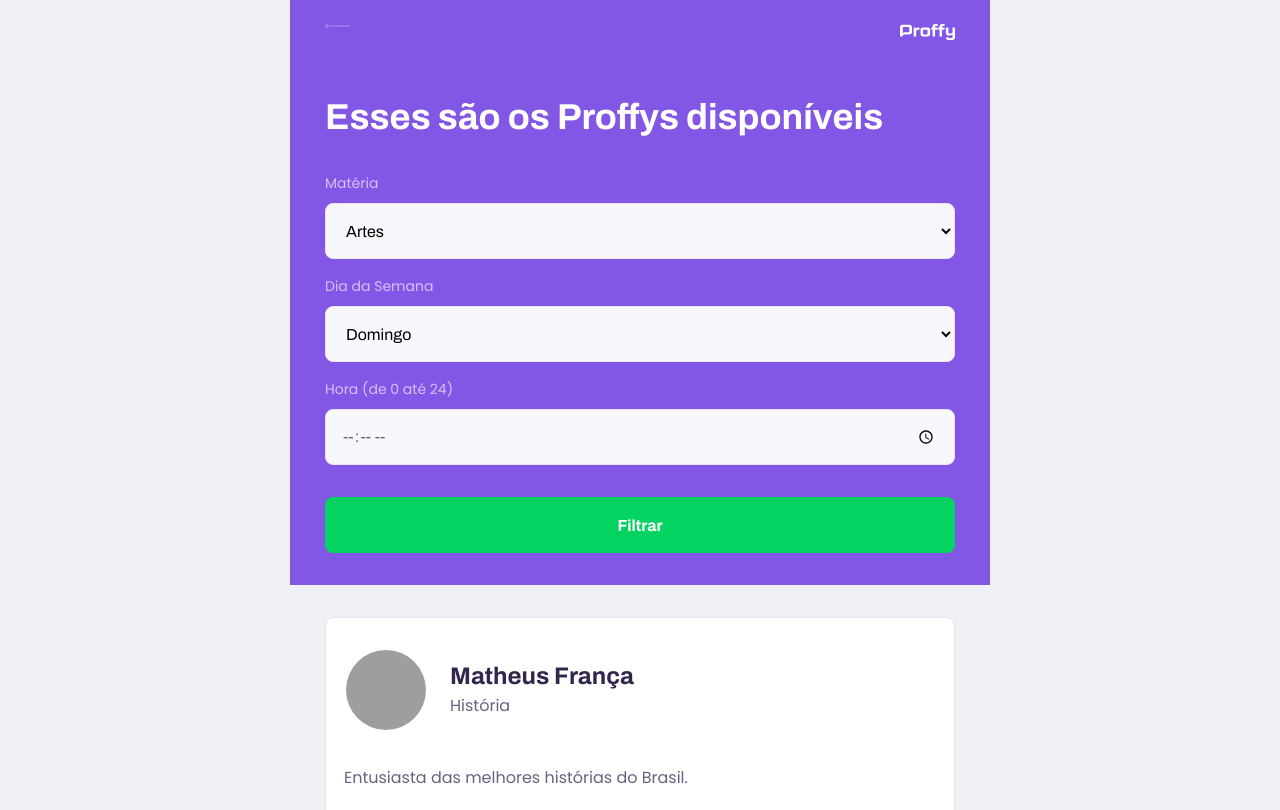
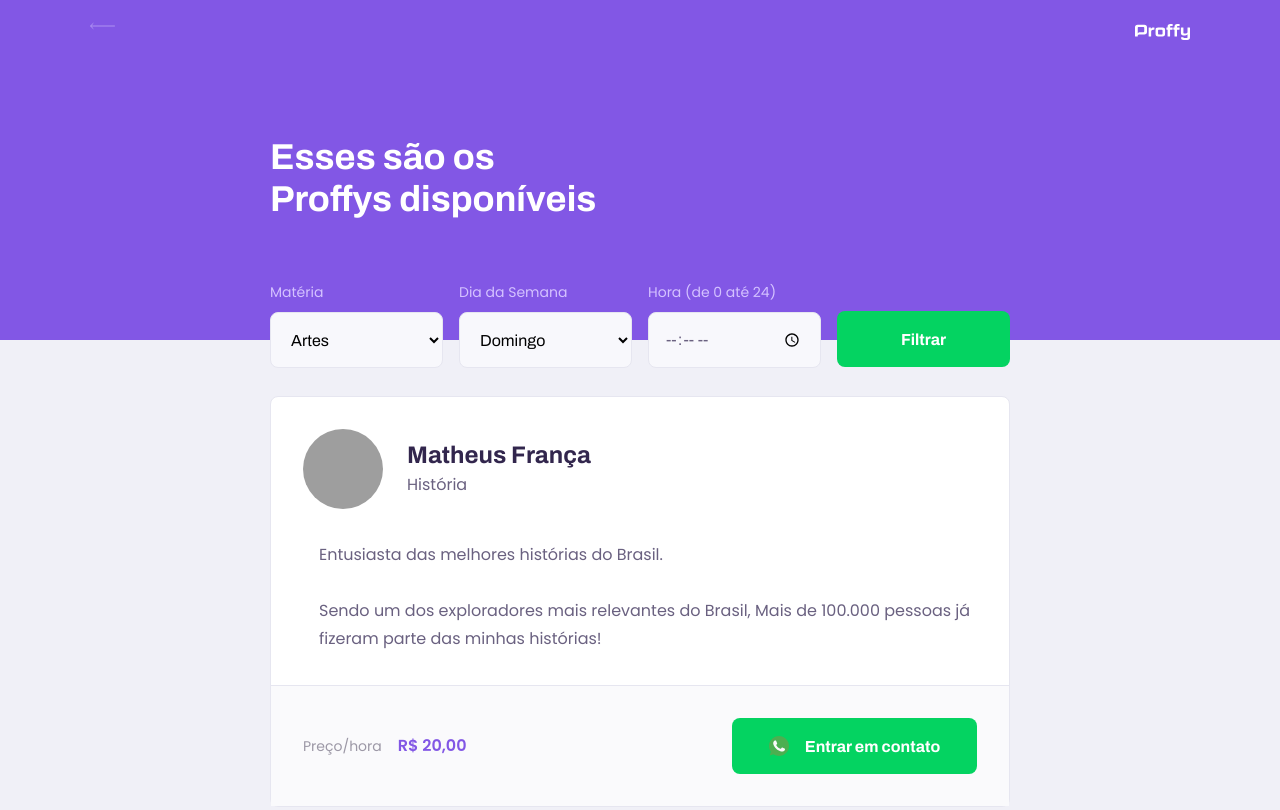
Before and after one commit to MatheusWFranca/proffy, a plain HTML site: page study.html in a window 1280 px wide. Shown: the top 810 px of the page. Drawn offline with Linux system fonts and the light colour scheme; grey boxes are pictures that could not be loaded.

Commit message:
Study Page Desktop

```diff
--- a/styles/partials/study-page.css
+++ b/styles/partials/study-page.css
@@ -34,6 +34,7 @@
 .page-header .header-content {
   width: 90%;
   margin: 3.2rem auto;
+  position: relative;
 }
 
 .page-header .header-content strong {
@@ -145,7 +146,7 @@
   margin-top: .4rem;
 }
 
-.teacher-item p {
+.teacher-item > p {
   padding: 0.2rem;
   font-size: 1.6rem;
   line-height: 2.8rem;
@@ -197,3 +198,71 @@
 .teacher-item footer button:hover {
   background: var(--color-secondary-dark);
 }
+
+@media (min-width: 700px) {
+  #study-page #container {
+    max-width: 100vw;
+  }
+  .teacher-item header, .teacher-item footer {
+    padding: 32px;
+  }
+
+  .page-header {
+    height: 340px;
+  }
+
+  .page-header .top-bar-container {
+    max-width: 1100px;
+  }
+
+  .page-header .header-content strong {
+    max-width: 350px;
+  }
+
+  .page-header .header-content {
+    max-width: 740px;
+    margin: 0 auto;
+    flex: 1 1;
+    padding-bottom: 48px;
+    display: flex;
+    flex-direction: column;
+    justify-content: center;
+  }
+
+  #search-teachers {
+    display: grid;
+    grid-template-columns: repeat(4, 1fr);
+    gap: 16px;
+    position: absolute;
+    bottom: -28px;
+  }
+
+  #study-page main {
+    padding: 32px 0;
+    max-width: 740px;
+    margin: 0 auto;
+  }
+
+  #search-teachers .select-block {
+    margin-bottom: 0;
+  }
+
+  .teacher-item > p {
+    padding: 0 32px;
+  }
+
+  .teacher-item footer p strong {
+    display: initial;
+    margin-left: 16px;
+  }
+
+  .teacher-item footer button {
+    width: 245px;
+    font-size: 16px;
+    justify-content: center;
+  }
+
+  .teacher-item footer button img {
+    margin-right: 16px;
+  }
+}
```
